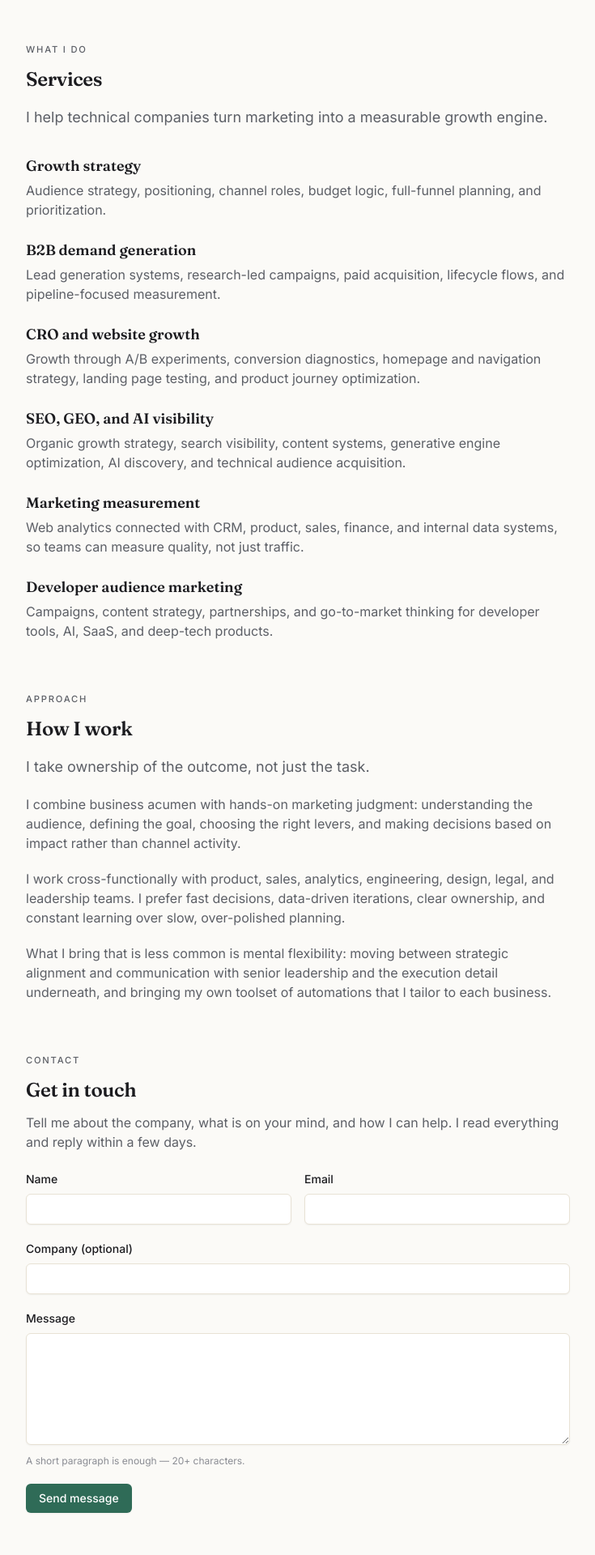
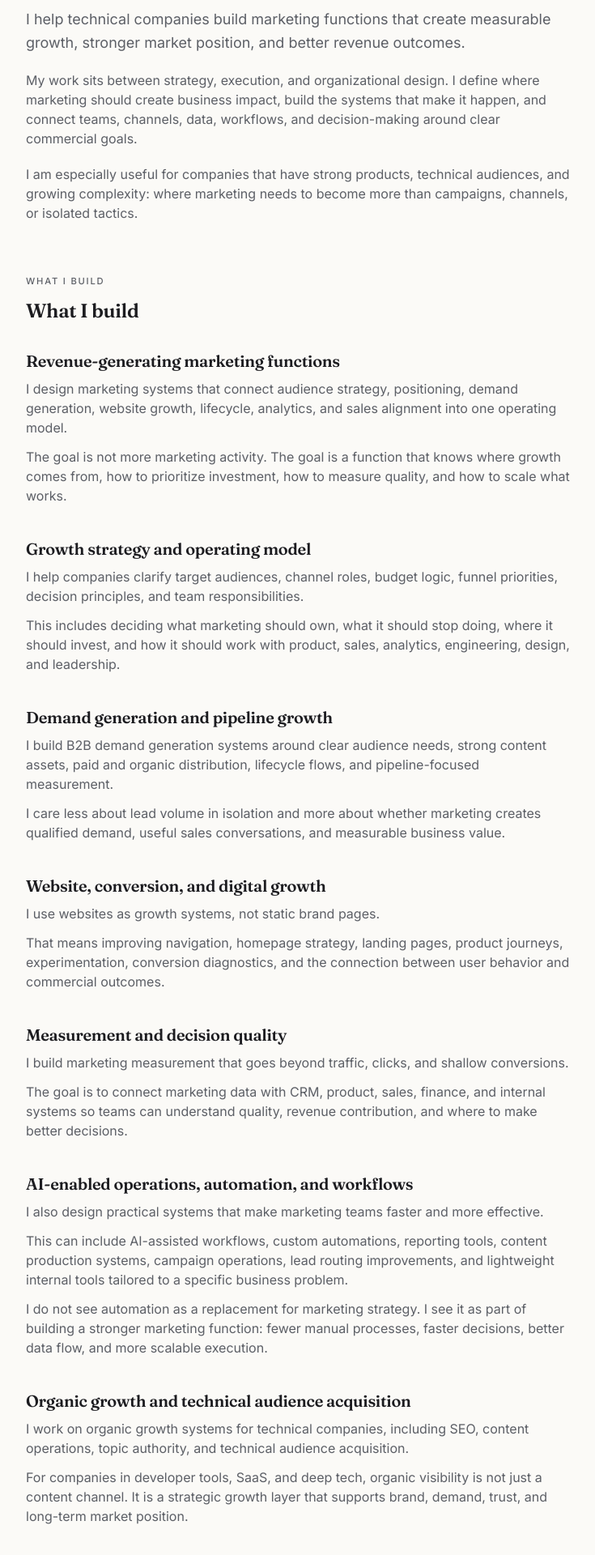
Before and after one commit to prokashevroman/personal_website, a Next.js app: page /about in a window 1280 px wide. Shown: the part 220-2140 px from the top of the page at 81% size, without its empty margins (272-1007 px from the left). Built offline with nearby package versions, Linux system fonts and the light colour scheme; no server answers.

Commit message:
Expand about page with full bio, detailed services, and fit section

```diff
--- a/app/about/page.tsx
+++ b/app/about/page.tsx
@@ -14,73 +14,158 @@ export default function AboutPage() {
         <h1 className="mt-3 font-display text-4xl font-semibold tracking-tightish text-ink">
           Roman Prokashev
         </h1>
+        <p className="mt-5 text-lg leading-relaxed text-ink-muted">
+          I help technical companies build marketing functions that create measurable
+          growth, stronger market position, and better revenue outcomes.
+        </p>
+        <div className="mt-5 space-y-5 text-ink-muted">
+          <p>
+            My work sits between strategy, execution, and organizational design. I define
+            where marketing should create business impact, build the systems that make it
+            happen, and connect teams, channels, data, workflows, and decision-making
+            around clear commercial goals.
+          </p>
+          <p>
+            I am especially useful for companies that have strong products, technical
+            audiences, and growing complexity: where marketing needs to become more than
+            campaigns, channels, or isolated tactics.
+          </p>
+        </div>
       </section>
 
-      <section aria-labelledby="services">
-        <p className="eyebrow">What I do</p>
+      <section aria-labelledby="what-i-build">
+        <p className="eyebrow">What I build</p>
         <h2
-          id="services"
+          id="what-i-build"
           className="mt-3 font-display text-2xl font-semibold tracking-tightish text-ink"
         >
-          Services
+          What I build
         </h2>
-        <p className="mt-4 text-lg leading-relaxed text-ink-muted">
-          I help technical companies turn marketing into a measurable growth engine.
-        </p>
-        <dl className="mt-8 space-y-6">
+        <div className="mt-8 space-y-10">
           <div>
-            <dt className="font-display text-lg font-semibold text-ink">Growth strategy</dt>
-            <dd className="mt-1 text-ink-muted">
-              Audience strategy, positioning, channel roles, budget logic, full-funnel
-              planning, and prioritization.
-            </dd>
+            <h3 className="font-display text-xl font-semibold tracking-tightish text-ink">
+              Revenue-generating marketing functions
+            </h3>
+            <div className="mt-2 space-y-3 text-ink-muted">
+              <p>
+                I design marketing systems that connect audience strategy, positioning,
+                demand generation, website growth, lifecycle, analytics, and sales
+                alignment into one operating model.
+              </p>
+              <p>
+                The goal is not more marketing activity. The goal is a function that knows
+                where growth comes from, how to prioritize investment, how to measure
+                quality, and how to scale what works.
+              </p>
+            </div>
           </div>
+
           <div>
-            <dt className="font-display text-lg font-semibold text-ink">
-              B2B demand generation
-            </dt>
-            <dd className="mt-1 text-ink-muted">
-              Lead generation systems, research-led campaigns, paid acquisition, lifecycle
-              flows, and pipeline-focused measurement.
-            </dd>
+            <h3 className="font-display text-xl font-semibold tracking-tightish text-ink">
+              Growth strategy and operating model
+            </h3>
+            <div className="mt-2 space-y-3 text-ink-muted">
+              <p>
+                I help companies clarify target audiences, channel roles, budget logic,
+                funnel priorities, decision principles, and team responsibilities.
+              </p>
+              <p>
+                This includes deciding what marketing should own, what it should stop
+                doing, where it should invest, and how it should work with product, sales,
+                analytics, engineering, design, and leadership.
+              </p>
+            </div>
           </div>
+
           <div>
-            <dt className="font-display text-lg font-semibold text-ink">
-              CRO and website growth
-            </dt>
-            <dd className="mt-1 text-ink-muted">
-              Growth through A/B experiments, conversion diagnostics, homepage and navigation
-              strategy, landing page testing, and product journey optimization.
-            </dd>
+            <h3 className="font-display text-xl font-semibold tracking-tightish text-ink">
+              Demand generation and pipeline growth
+            </h3>
+            <div className="mt-2 space-y-3 text-ink-muted">
+              <p>
+                I build B2B demand generation systems around clear audience needs, strong
+                content assets, paid and organic distribution, lifecycle flows, and
+                pipeline-focused measurement.
+              </p>
+              <p>
+                I care less about lead volume in isolation and more about whether
+                marketing creates qualified demand, useful sales conversations, and
+                measurable business value.
+              </p>
+            </div>
           </div>
+
           <div>
-            <dt className="font-display text-lg font-semibold text-ink">
-              SEO, GEO, and AI visibility
-            </dt>
-            <dd className="mt-1 text-ink-muted">
-              Organic growth strategy, search visibility, content systems, generative engine
-              optimization, AI discovery, and technical audience acquisition.
-            </dd>
+            <h3 className="font-display text-xl font-semibold tracking-tightish text-ink">
+              Website, conversion, and digital growth
+            </h3>
+            <div className="mt-2 space-y-3 text-ink-muted">
+              <p>I use websites as growth systems, not static brand pages.</p>
+              <p>
+                That means improving navigation, homepage strategy, landing pages, product
+                journeys, experimentation, conversion diagnostics, and the connection
+                between user behavior and commercial outcomes.
+              </p>
+            </div>
           </div>
+
           <div>
-            <dt className="font-display text-lg font-semibold text-ink">
-              Marketing measurement
-            </dt>
-            <dd className="mt-1 text-ink-muted">
-              Web analytics connected with CRM, product, sales, finance, and internal data
-              systems, so teams can measure quality, not just traffic.
-            </dd>
+            <h3 className="font-display text-xl font-semibold tracking-tightish text-ink">
+              Measurement and decision quality
+            </h3>
+            <div className="mt-2 space-y-3 text-ink-muted">
+              <p>
+                I build marketing measurement that goes beyond traffic, clicks, and
+                shallow conversions.
+              </p>
+              <p>
+                The goal is to connect marketing data with CRM, product, sales, finance,
+                and internal systems so teams can understand quality, revenue
+                contribution, and where to make better decisions.
+              </p>
+            </div>
           </div>
+
           <div>
-            <dt className="font-display text-lg font-semibold text-ink">
-              Developer audience marketing
-            </dt>
-            <dd className="mt-1 text-ink-muted">
-              Campaigns, content strategy, partnerships, and go-to-market thinking for
-              developer tools, AI, SaaS, and deep-tech products.
-            </dd>
+            <h3 className="font-display text-xl font-semibold tracking-tightish text-ink">
+              AI-enabled operations, automation, and workflows
+            </h3>
+            <div className="mt-2 space-y-3 text-ink-muted">
+              <p>
+                I also design practical systems that make marketing teams faster and more
+                effective.
+              </p>
+              <p>
+                This can include AI-assisted workflows, custom automations, reporting
+                tools, content production systems, campaign operations, lead routing
+                improvements, and lightweight internal tools tailored to a specific
+                business problem.
+              </p>
+              <p>
+                I do not see automation as a replacement for marketing strategy. I see it
+                as part of building a stronger marketing function: fewer manual processes,
+                faster decisions, better data flow, and more scalable execution.
+              </p>
+            </div>
           </div>
-        </dl>
+
+          <div>
+            <h3 className="font-display text-xl font-semibold tracking-tightish text-ink">
+              Organic growth and technical audience acquisition
+            </h3>
+            <div className="mt-2 space-y-3 text-ink-muted">
+              <p>
+                I work on organic growth systems for technical companies, including SEO,
+                content operations, topic authority, and technical audience acquisition.
+              </p>
+              <p>
+                For companies in developer tools, SaaS, and deep tech, organic visibility
+                is not just a content channel. It is a strategic growth layer that
+                supports brand, demand, trust, and long-term market position.
+              </p>
+            </div>
+          </div>
+        </div>
       </section>
 
       <section aria-labelledby="how-i-work">
@@ -92,26 +177,53 @@ export default function AboutPage() {
           How I work
         </h2>
         <p className="mt-4 text-lg leading-relaxed text-ink-muted">
-          I take ownership of the outcome, not just the task.
+          I take ownership of outcomes, not tasks.
         </p>
         <div className="mt-5 space-y-5 text-ink-muted">
           <p>
-            I combine business acumen with hands-on marketing judgment: understanding the
-            audience, defining the goal, choosing the right levers, and making decisions
-            based on impact rather than channel activity.
+            I combine strategic judgment with enough execution depth to know what is real,
+            what is noise, and what will actually move the business.
           </p>
           <p>
-            I work cross-functionally with product, sales, analytics, engineering, design,
-            legal, and leadership teams. I prefer fast decisions, data-driven iterations,
-            clear ownership, and constant learning over slow, over-polished planning.
+            I work well with senior leadership because I can translate marketing into
+            business trade-offs: impact, risk, investment, speed, and organizational
+            complexity. I also work well with specialist teams because I understand the
+            operating detail underneath: channels, analytics, content, product journeys,
+            experimentation, workflows, and execution constraints.
           </p>
           <p>
-            What I bring that is less common is mental flexibility: moving between strategic
-            alignment and communication with senior leadership and the execution detail
-            underneath, and bringing my own toolset of automations that I tailor to each
-            business.
+            My default mode is clear priorities, fast decisions, measurable learning, and
+            high standards. I prefer practical strategy over abstract decks, and I prefer
+            focused execution over disconnected activity.
           </p>
         </div>
+      </section>
+
+      <section aria-labelledby="fit">
+        <p className="eyebrow">Fit</p>
+        <h2
+          id="fit"
+          className="mt-3 font-display text-2xl font-semibold tracking-tightish text-ink"
+        >
+          Where I am most relevant
+        </h2>
+        <p className="mt-4 text-ink-muted">
+          I am most relevant for technical companies that need to:
+        </p>
+        <ul className="mt-5 list-disc space-y-2 pl-6 text-ink-muted marker:text-ink-soft">
+          <li>build or redesign a marketing function</li>
+          <li>connect brand, demand, product growth, and revenue</li>
+          <li>improve marketing’s credibility with leadership and sales</li>
+          <li>
+            market to developers, engineers, technical buyers, or software audiences
+          </li>
+          <li>move from channel execution to integrated growth systems</li>
+          <li>
+            improve marketing operations, automation, workflows, and decision-making
+          </li>
+          <li>create better measurement and revenue visibility</li>
+          <li>scale marketing without losing strategic focus</li>
+        </ul>
       </section>
 
       <section id="contact" aria-labelledby="contact-heading">
@@ -122,10 +234,16 @@ export default function AboutPage() {
         >
           Get in touch
         </h2>
-        <p className="mt-3 text-ink-muted">
-          Tell me about the company, what is on your mind, and how I can help. I read
-          everything and reply within a few days.
-        </p>
+        <div className="mt-4 space-y-4 text-ink-muted">
+          <p>
+            I work selectively with companies where marketing has the potential to become
+            a real growth function, not just a support team.
+          </p>
+          <p>
+            If that sounds relevant, send a short note about the company, the stage you
+            are in, and the marketing problem you are trying to solve.
+          </p>
+        </div>
         <div className="mt-6">
           <ContactForm />
         </div>
```
